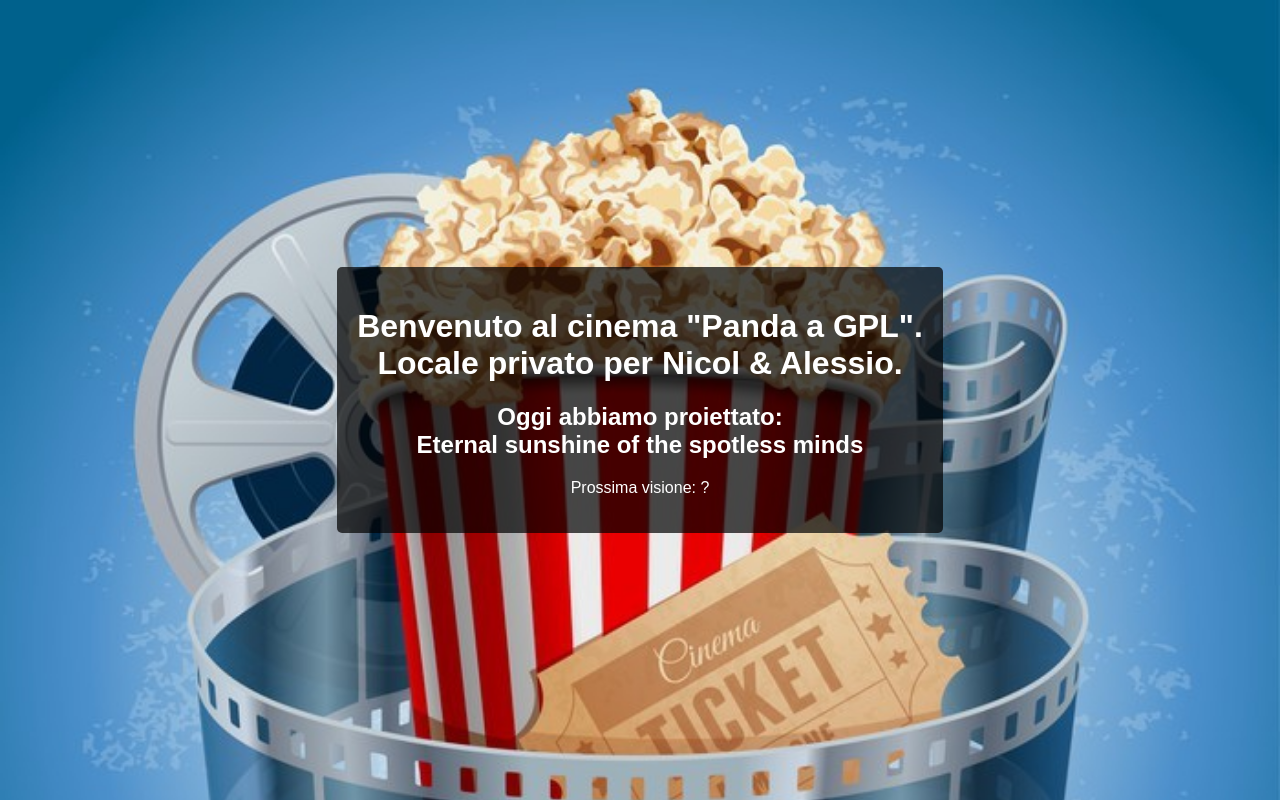
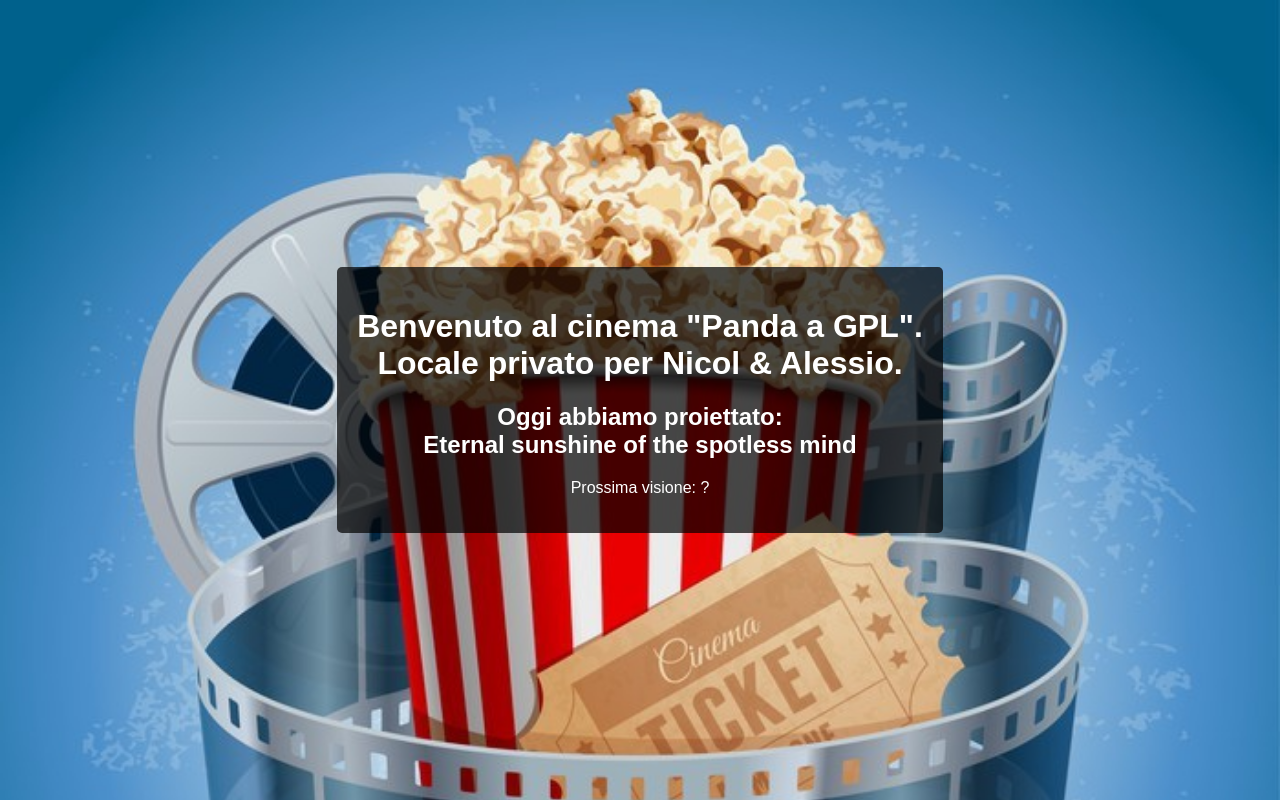
Before and after one commit to Mr-Mareee/Mr-Mareee.github.io, a plain HTML site: page index.html in a window 1280 px wide. Drawn offline with Linux system fonts and the light colour scheme.

Commit message:
Update index.html

```diff
--- a/index.html
+++ b/index.html
@@ -31,7 +31,7 @@
 <body>
     <div class="container">
         <h1>Benvenuto al cinema "Panda a GPL".<br> Locale privato per Nicol & Alessio.</h1>
-        <h2><center>Oggi abbiamo proiettato:<br> Eternal sunshine of the spotless minds</center></h2>
+        <h2><center>Oggi abbiamo proiettato:<br> Eternal sunshine of the spotless mind</center></h2>
         <p>Prossima visione: ?</p>
     </div>
 </body>
```
